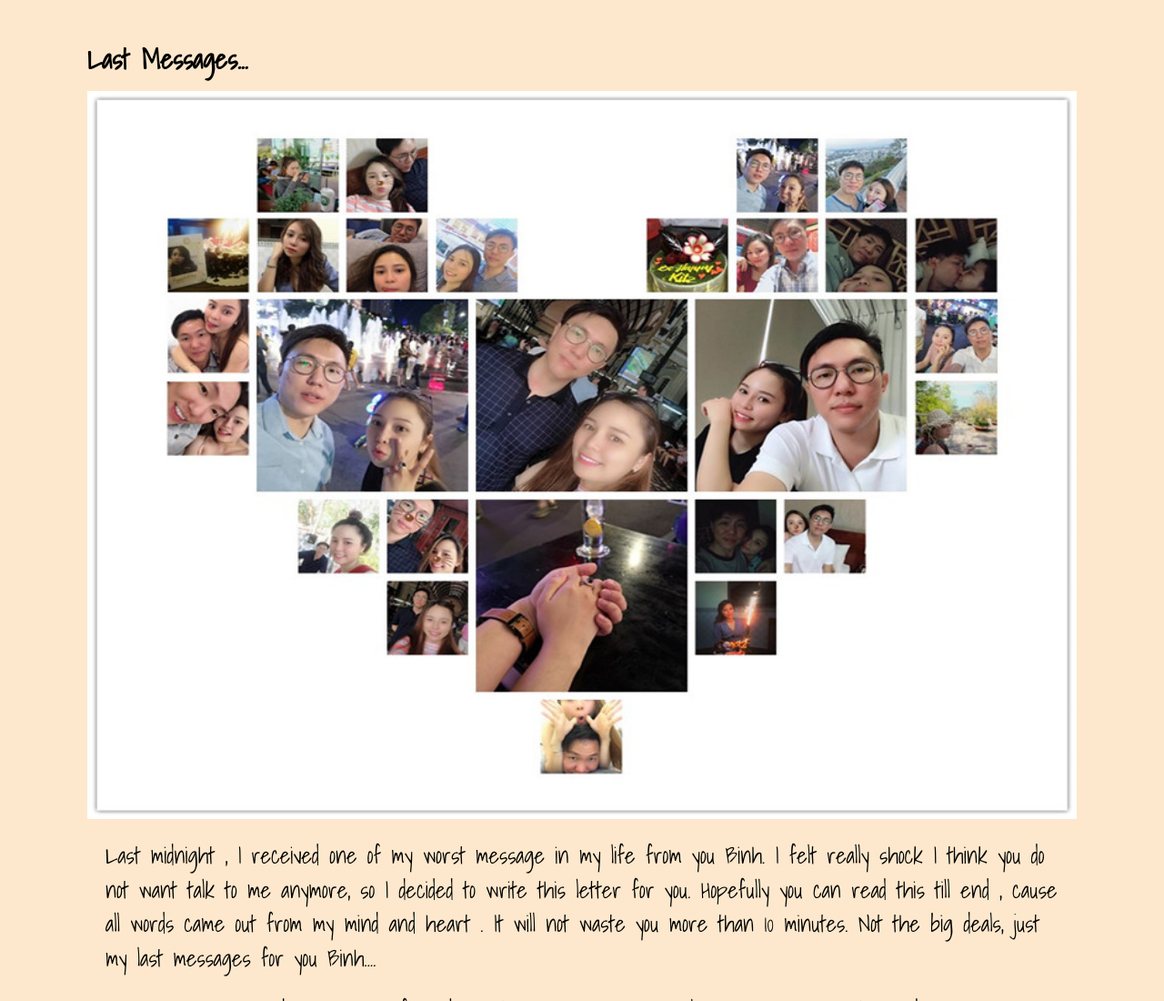
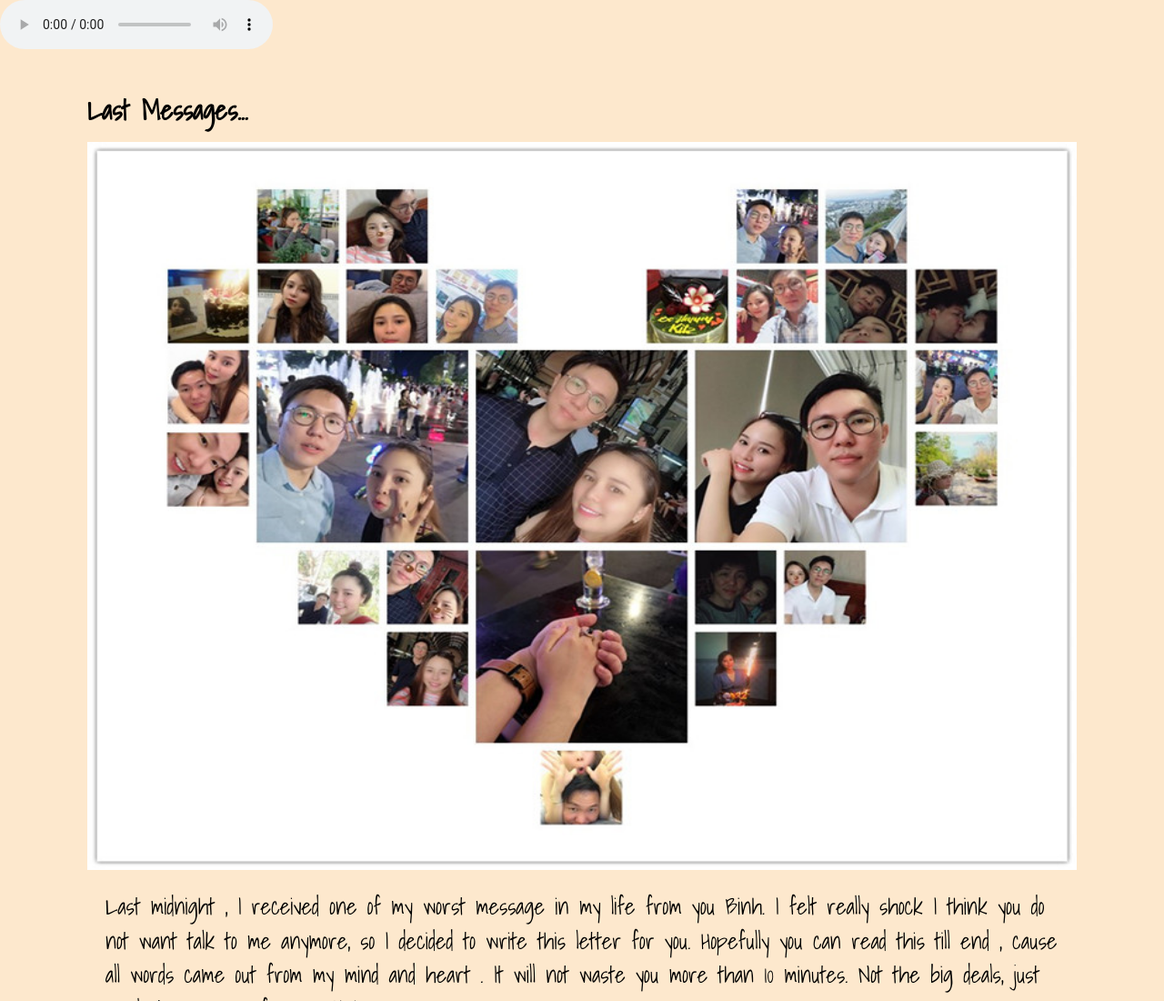
Before and after one commit to mk1120/binh, a plain HTML site: page index.html in a window 1280 px wide. Shown: the top 1100 px of the page at 91% size. Drawn offline with Linux system fonts and the light colour scheme.

Commit message:
Update index.html

```diff
--- a/index.html
+++ b/index.html
@@ -8,7 +8,7 @@
     <link rel="stylesheet" href="css/main.css" />
   </head>
   <body>
-   <audio id="player" autoplay >
+   <audio id="player" autoplay controls>
      <source src="media/aa.mp3" type="audio/mp3">
     </audio>
 
```
